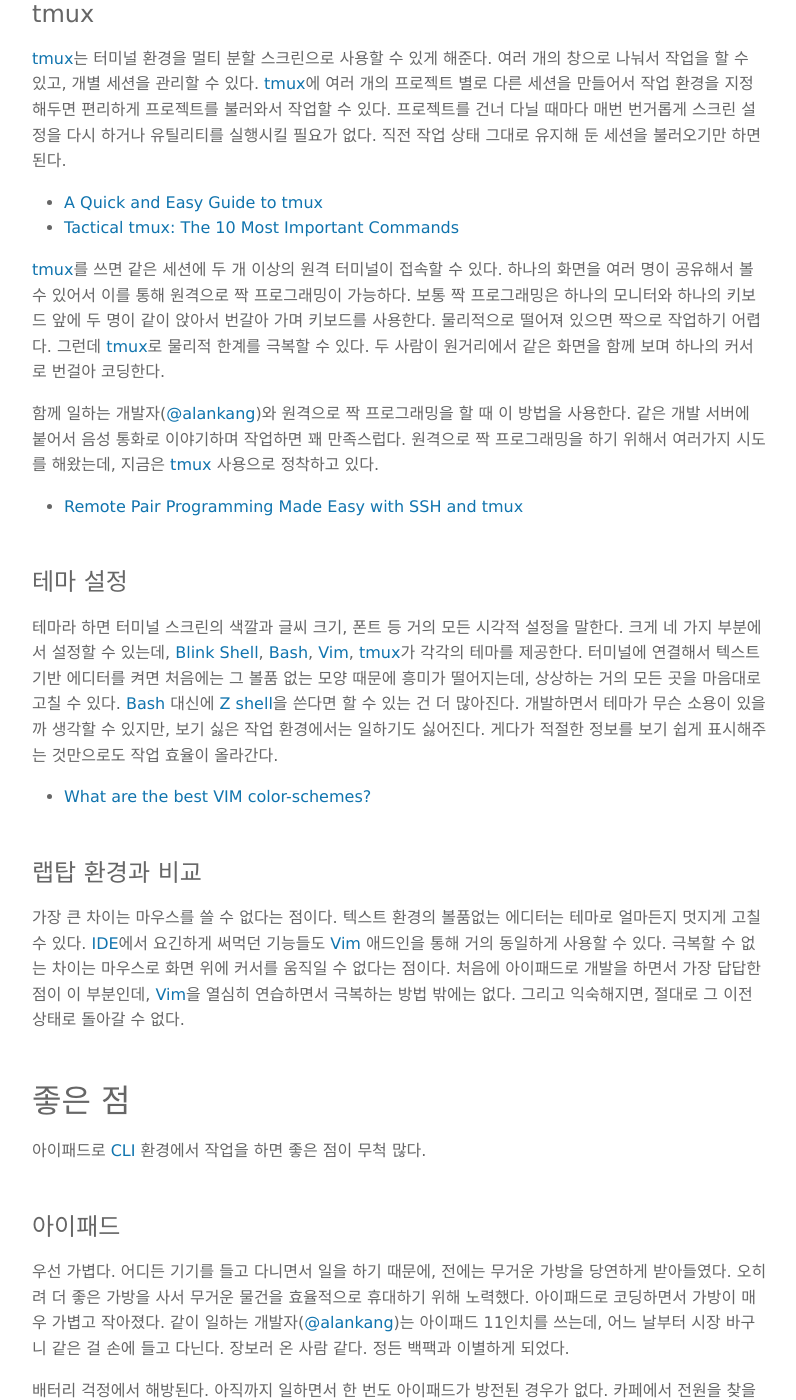
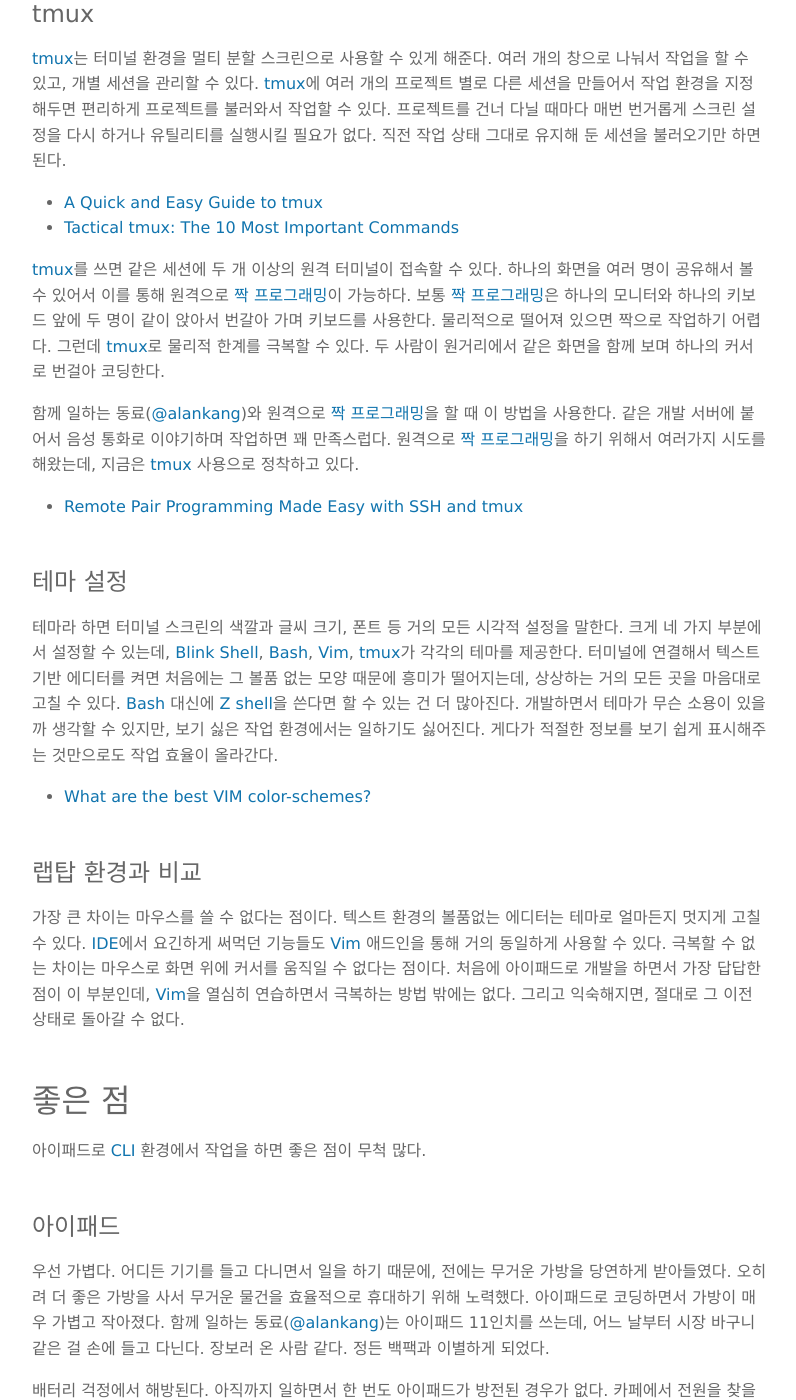
Before and after one commit to boxnwhiskr/boxnwhiskr.github.io, a Jekyll site: the page built from _posts/2020-01-11-coding_with_ipad.markdown, in a window 1280 px wide and 1400 px high, scrolled down 15457 px. Shown: the whole window, without its empty margins (240-1036 px from the left). Built offline with Jekyll 4.4.1, drawn with Linux system fonts in a browser that asks for light colours; nearby versions of some CDN libraries; some web fonts are replaced; some of the changed text lies outside the part shown.

Commit message:
Minor polishing

```diff
--- a/_posts/2020-01-11-coding_with_ipad.markdown
+++ b/_posts/2020-01-11-coding_with_ipad.markdown
@@ -217,9 +217,9 @@
 - [A Quick and Easy Guide to tmux](https://www.hamvocke.com/blog/a-quick-and-easy-guide-to-tmux/)
 - [Tactical tmux: The 10 Most Important Commands](https://danielmiessler.com/study/tmux/)
 
-[tmux](https://tmux.github.io)를 쓰면 같은 세션에 두 개 이상의 원격 터미널이 접속할 수 있다. 하나의 화면을 여러 명이 공유해서 볼 수 있어서 이를 통해 원격으로 짝 프로그래밍이 가능하다. 보통 짝 프로그래밍은 하나의 모니터와 하나의 키보드 앞에 두 명이 같이 앉아서 번갈아 가며 키보드를 사용한다. 물리적으로 떨어져 있으면 짝으로 작업하기 어렵다. 그런데 [tmux](https://tmux.github.io)로 물리적 한계를 극복할 수 있다. 두 사람이 원거리에서 같은 화면을 함께 보며 하나의 커서로 번걸아 코딩한다.
+[tmux](https://tmux.github.io)를 쓰면 같은 세션에 두 개 이상의 원격 터미널이 접속할 수 있다. 하나의 화면을 여러 명이 공유해서 볼 수 있어서 이를 통해 원격으로 [짝 프로그래밍](https://en.wikipedia.org/wiki/Pair_programming)이 가능하다. 보통 [짝 프로그래밍](https://en.wikipedia.org/wiki/Pair_programming)은 하나의 모니터와 하나의 키보드 앞에 두 명이 같이 앉아서 번갈아 가며 키보드를 사용한다. 물리적으로 떨어져 있으면 짝으로 작업하기 어렵다. 그런데 [tmux](https://tmux.github.io)로 물리적 한계를 극복할 수 있다. 두 사람이 원거리에서 같은 화면을 함께 보며 하나의 커서로 번걸아 코딩한다.
 
-함께 일하는 개발자([@alankang](https://twitter.com/alankang))와 원격으로 짝 프로그래밍을 할 때 이 방법을 사용한다. 같은 개발 서버에 붙어서 음성 통화로 이야기하며 작업하면 꽤 만족스럽다. 원격으로 짝 프로그래밍을 하기 위해서 여러가지 시도를 해왔는데, 지금은 [tmux](https://tmux.github.io) 사용으로 정착하고 있다.
+함께 일하는 동료([@alankang](https://twitter.com/alankang))와 원격으로 [짝 프로그래밍](https://en.wikipedia.org/wiki/Pair_programming)을 할 때 이 방법을 사용한다. 같은 개발 서버에 붙어서 음성 통화로 이야기하며 작업하면 꽤 만족스럽다. 원격으로 [짝 프로그래밍](https://en.wikipedia.org/wiki/Pair_programming)을 하기 위해서 여러가지 시도를 해왔는데, 지금은 [tmux](https://tmux.github.io) 사용으로 정착하고 있다.
 
 - [Remote Pair Programming Made Easy with SSH and tmux](https://www.hamvocke.com/blog/remote-pair-programming-with-tmux/)
 
@@ -239,7 +239,7 @@
 
 ## 아이패드
 
-우선 가볍다. 어디든 기기를 들고 다니면서 일을 하기 때문에, 전에는 무거운 가방을 당연하게 받아들였다. 오히려 더 좋은 가방을 사서 무거운 물건을 효율적으로 휴대하기 위해 노력했다. 아이패드로 코딩하면서 가방이 매우 가볍고 작아졌다. 같이 일하는 개발자([@alankang](https://twitter.com/alankang))는 아이패드 11인치를 쓰는데, 어느 날부터 시장 바구니 같은 걸 손에 들고 다닌다. 장보러 온 사람 같다. 정든 백팩과 이별하게 되었다.
+우선 가볍다. 어디든 기기를 들고 다니면서 일을 하기 때문에, 전에는 무거운 가방을 당연하게 받아들였다. 오히려 더 좋은 가방을 사서 무거운 물건을 효율적으로 휴대하기 위해 노력했다. 아이패드로 코딩하면서 가방이 매우 가볍고 작아졌다. 함께 일하는 동료([@alankang](https://twitter.com/alankang))는 아이패드 11인치를 쓰는데, 어느 날부터 시장 바구니 같은 걸 손에 들고 다닌다. 장보러 온 사람 같다. 정든 백팩과 이별하게 되었다.
 
 배터리 걱정에서 해방된다. 아직까지 일하면서 한 번도 아이패드가 방전된 경우가 없다. 카페에서 전원을 찾을 필요도 없고, 보조 배터리와 충전기를 들고 다니지 않아도 된다. 대부분의 연산이 개발 서버에서 이루어지기 때문에 다른 짓(?)을 하지 않는다면 아이패드의 전력 소모는 매우 적다. 배터리가 더 오래 가는 이유다.
 
```
Also changed, not shown: other parts of _posts/2020-01-11-coding_with_ipad.markdown (+1 -1 lines).
